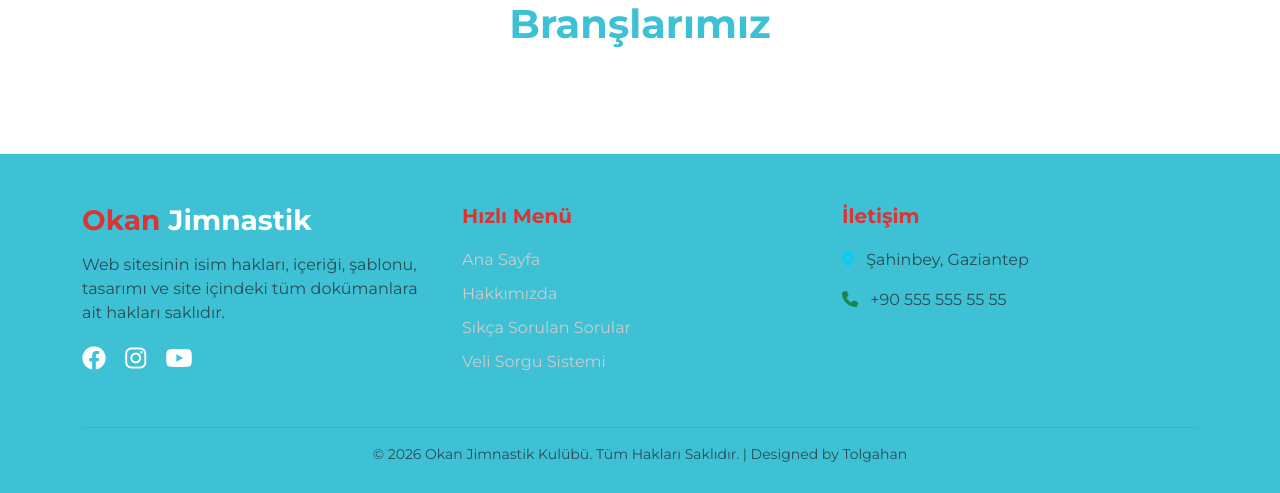
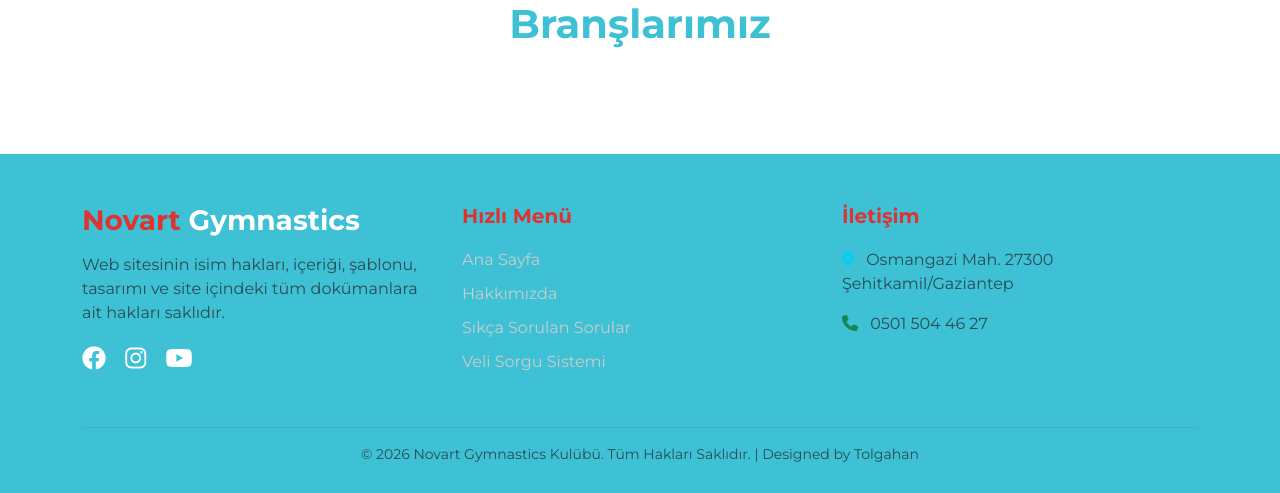
Before and after one commit to novartgymnastics/Novart, a Python web app: template templates/index.html in a window 1280 px wide; the page is wider, and only the part inside the window is pictured. Shown: the part 1007-1500 px from the top of that part. Run offline with Jinja, Linux system fonts and the light colour scheme; the template is opened without the code that fills it, so the values that code supplies are empty.

Commit message:
Update index.html

```diff
--- a/templates/index.html
+++ b/templates/index.html
@@ -3,7 +3,7 @@
 <head>
     <meta charset="UTF-8">
     <meta name="viewport" content="width=device-width, initial-scale=1.0">
-    <title>Ana Sayfa | Cimnastik Kulübü</title>
+    <title>Ana Sayfa | Gymnastic Kulübü</title>
 
     <!-- Bootstrap 5 -->
     <link href="https://cdn.jsdelivr.net/npm/bootstrap@5.3.0/dist/css/bootstrap.min.css" rel="stylesheet">
@@ -186,7 +186,7 @@
     <!-- Üst Bilgi Çubuğu -->
     <div class="top-bar py-2 d-none d-lg-block">
         <div class="container d-flex justify-content-between align-items-center">
-            <div><i class="fa-solid fa-map-marker-alt text-info me-2"></i> Şahinbey, Gaziantep</div>
+            <div><i class="fa-solid fa-map-marker-alt text-info me-2"></i> Şehitkamil/Gaziantep</div>
             <div><a href="/login" class="text-white text-decoration-none"><i class="fa-solid fa-user-lock me-2"></i>Yönetici Girişi</a></div>
         </div>
     </div>
@@ -328,7 +328,7 @@
         <div class="container">
             <div class="row">
                 <div class="col-md-4 mb-4">
-                    <h3 class="fw-bold mb-3"><span style="color: var(--ana-renk);">Okan</span> Jimnastik</h3>
+                    <h3 class="fw-bold mb-3"><span style="color: var(--ana-renk);">Novart</span> Gymnastics</h3>
                     <p class="text-muted">Web sitesinin isim hakları, içeriği, şablonu, tasarımı ve site içindeki tüm dokümanlara ait hakları saklıdır.</p>
                     <div class="social-icons mt-3">
                         <a href="#"><i class="fa-brands fa-facebook"></i></a>
@@ -347,15 +347,15 @@
 
                 <div class="col-md-4 mb-4">
                     <h5>İletişim</h5>
-                    <p class="text-muted"><i class="fa-solid fa-map-marker-alt text-info me-2"></i> Şahinbey, Gaziantep</p>
-                    <p class="text-muted"><i class="fa-solid fa-phone text-success me-2"></i> +90 555 555 55 55</p>
+                    <p class="text-muted"><i class="fa-solid fa-map-marker-alt text-info me-2"></i> Osmangazi Mah. 27300 Şehitkamil/Gaziantep</p>
+                    <p class="text-muted"><i class="fa-solid fa-phone text-success me-2"></i> 0501 504 46 27</p>
                 </div>
             </div>
 
             <hr class="border-secondary">
 
             <div class="text-center text-muted small pb-2">
-                &copy; 2026 Okan Jimnastik Kulübü. Tüm Hakları Saklıdır. | Designed by Tolgahan
+                &copy; 2026 Novart Gymnastics Kulübü. Tüm Hakları Saklıdır. | Designed by Tolgahan
             </div>
         </div>
     </footer>
```
